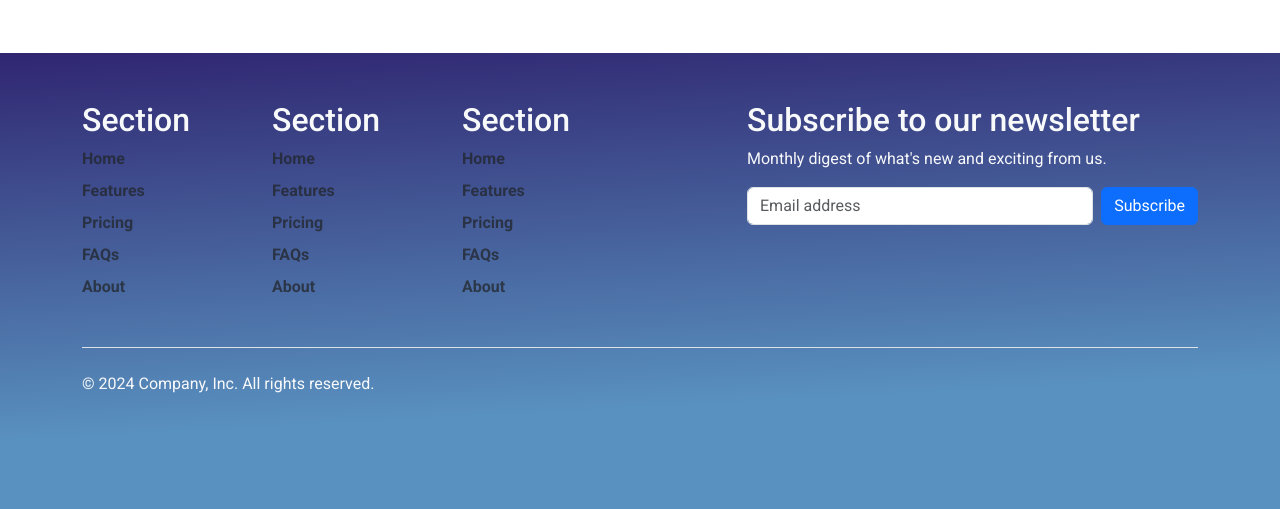
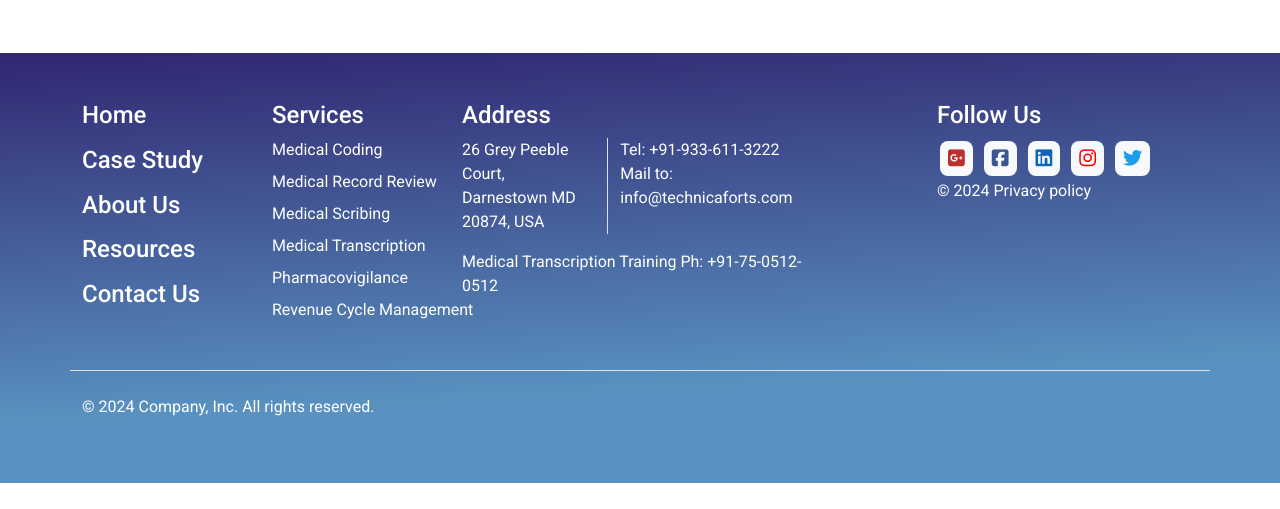
Before and after one commit to gaurang-tandon/technicaforts, a PHP site: page / in a window 1280 px wide. Shown: the part 3351-3860 px from the top of the page. After the commit the page ends 3834 px from the top, so only its background shows below. Run offline with PHP 8.4, Linux system fonts and the light colour scheme.

Commit message:
footer added, navbar css updated

```diff
--- a/footer.php
+++ b/footer.php
@@ -1,58 +1,97 @@
-<div class="container-fuild bg-custom-blue text-light">
-  <div class="container"><footer class="py-5">
+<head>
+  <link rel="stylesheet" href="./styles/footer.css" />
+</head>
+<div class="container-fuild bg-custom-blue text-light py-0">
+  <div class="container py-0">
+    <footer class="pt-5">
       <div class="row">
         <div class="col-6 col-md-2 mb-3">
-        <h5>Section</h5>
-        <ul class="nav flex-column text-light">
-          <li class="nav-item mb-2"><a href="#" class="nav-link p-0 text-body-secondary">Home</a></li>
-          <li class="nav-item mb-2"><a href="#" class="nav-link p-0 text-body-secondary">Features</a></li>
-          <li class="nav-item mb-2"><a href="#" class="nav-link p-0 text-body-secondary">Pricing</a></li>
-          <li class="nav-item mb-2"><a href="#" class="nav-link p-0 text-body-secondary">FAQs</a></li>
-          <li class="nav-item mb-2"><a href="#" class="nav-link p-0 text-body-secondary">About</a></li>
+          <ul class="nav flex-column footer-list">
+            <li class="nav-item mb-2  text-light"><a href="#" class="nav-link p-0 text-light">
+                <h6>Home</h6>
+              </a></li>
+            <li class="nav-item mb-2"><a href="#" class="nav-link p-0 ">
+                <h6>Case Study</h6>
+              </a></li>
+            <li class="nav-item mb-2"><a href="#" class="nav-link p-0 ">
+                <h6>About Us</h6>
+              </a></li>
+            <li class="nav-item mb-2"><a href="#" class="nav-link p-0 ">
+                <h6>Resources</h6>
+              </a></li>
+            <li class="nav-item mb-2"><a href="#" class="nav-link p-0 ">
+                <h6>Contact Us</h6>
+              </a></li>
           </ul>
         </div>
 
         <div class="col-6 col-md-2 mb-3">
-        <h5>Section</h5>
-        <ul class="nav flex-column text-light">
-          <li class="nav-item mb-2"><a href="#" class="nav-link p-0 text-body-secondary">Home</a></li>
-          <li class="nav-item mb-2"><a href="#" class="nav-link p-0 text-body-secondary">Features</a></li>
-          <li class="nav-item mb-2"><a href="#" class="nav-link p-0 text-body-secondary">Pricing</a></li>
-          <li class="nav-item mb-2"><a href="#" class="nav-link p-0 text-body-secondary">FAQs</a></li>
-          <li class="nav-item mb-2"><a href="#" class="nav-link p-0 text-body-secondary">About</a></li>
+          <h6>Services</h6>
+          <ul class="nav flex-column footer-list">
+            <li class="nav-item mb-2"><a href="#" class="nav-link p-0">Medical Coding</a></li>
+            <li class="nav-item mb-2"><a href="#" class="nav-link p-0 ">Medical Record Review</a></li>
+            <li class="nav-item mb-2"><a href="#" class="nav-link p-0 ">Medical Scribing</a></li>
+            <li class="nav-item mb-2"><a href="#" class="nav-link p-0 ">Medical Transcription</a></li>
+            <li class="nav-item mb-2"><a href="#" class="nav-link p-0 ">Pharmacovigilance</a></li>
+            <li class="nav-item mb-2 text-nowrap"><a href="#" class="nav-link p-0 ">Revenue Cycle Management</a></li>
           </ul>
         </div>
 
-      <div class="col-6 col-md-2 mb-3">
-        <h5>Section</h5>
-        <ul class="nav flex-column text-light">
-          <li class="nav-item mb-2"><a href="#" class="nav-link p-0 text-body-secondary">Home</a></li>
-          <li class="nav-item mb-2"><a href="#" class="nav-link p-0 text-body-secondary">Features</a></li>
-          <li class="nav-item mb-2"><a href="#" class="nav-link p-0 text-body-secondary">Pricing</a></li>
-          <li class="nav-item mb-2"><a href="#" class="nav-link p-0 text-body-secondary">FAQs</a></li>
-          <li class="nav-item mb-2"><a href="#" class="nav-link p-0 text-body-secondary">About</a></li>
-        </ul>
+        <div class="col-6 col-md-4 mb-3">
+          <div class="row">
+            <h6 class="col-12">Address</h6>
+          </div>
+          <div class="row ">
+            <p class="fs-6 col-5 border-end">
+              26 Grey Peeble Court,<br>
+              Darnestown MD 20874, USA
+            </p>
+            <p class="fs-6 col-7">
+              Tel: +91-933-611-3222<br>
+              Mail to: info@technicaforts.com<br>
+            </p>
+          </div>
+          <div class="row">
+            <div class="col-12">
+            Medical Transcription Training Ph: +91-75-0512-0512
+            </div>
+          </div>
         </div>
 
-      <div class="col-md-5 offset-md-1 mb-3">
-        <form>
-          <h5>Subscribe to our newsletter</h5>
-          <p>Monthly digest of what's new and exciting from us.</p>
-          <div class="d-flex flex-column flex-sm-row w-100 gap-2 text-light">
-            <label for="newsletter1" class="visually-hidden">Email address</label>
-            <input id="newsletter1" type="text" class="form-control" placeholder="Email address">
-            <button class="btn btn-primary" type="button">Subscribe</button>
-          </div>
-        </form>
+        <div class="col-md-3 offset-md-1 mb-3">
+          <h6>Follow Us</h6>
+          <div class="fs-5 footer-social-media-parent d-none d-lg-block">
+            <a href="#" class="social-media bg-light rounded-3 text-decoration-none g-plus" target="_blank">
+              <i class="fab fa-google-plus-square"></i>
+            </a>
+            <a href="#" class="social-media bg-light rounded-3 text-decoration-none facebook" target="_blank">
+              <i class="fab fa-facebook-square"></i>
+            </a>
+            <a href="#" class="social-media bg-light rounded-3 text-decoration-none linkedin" target="_blank">
+              <i class="fab fa-linkedin"></i>
+            </a>
+            <a href="#" class="social-media bg-light rounded-3 text-decoration-none instagram" target="_blank">
+              <i class="fab fa-instagram"></i>
+            </a>
+            <a href="#" class="social-media bg-light rounded-3 text-decoration-none twitter" target="_blank">
+              <i class="fab fa-twitter"></i>
+            </a>
+            <p>© 2024 Privacy policy</p>
           </div>
         </div>
 
         <div class="d-flex flex-column flex-sm-row justify-content-between py-4 my-4 border-top">
           <p>© 2024 Company, Inc. All rights reserved.</p>
           <ul class="list-unstyled d-flex text-light">
-        <li class="ms-3"><a class="link-body-emphasis" href="#"><svg class="bi" width="24" height="24"><use xlink:href="#twitter"></use></svg></a></li>
-        <li class="ms-3"><a class="link-body-emphasis" href="#"><svg class="bi" width="24" height="24"><use xlink:href="#instagram"></use></svg></a></li>
-        <li class="ms-3"><a class="link-body-emphasis" href="#"><svg class="bi" width="24" height="24"><use xlink:href="#facebook"></use></svg></a></li>
+            <li class="ms-3"><a class="link-body-emphasis" href="#"><svg class="bi" width="24" height="24">
+                  <use xlink:href="#twitter"></use>
+                </svg></a></li>
+            <li class="ms-3"><a class="link-body-emphasis" href="#"><svg class="bi" width="24" height="24">
+                  <use xlink:href="#instagram"></use>
+                </svg></a></li>
+            <li class="ms-3"><a class="link-body-emphasis" href="#"><svg class="bi" width="24" height="24">
+                  <use xlink:href="#facebook"></use>
+                </svg></a></li>
           </ul>
         </div>
     </footer>
--- a/styles/footer.css
+++ b/styles/footer.css
@@ -6,3 +6,13 @@
     );
     color: white !important;
   }
+
+
+  .footer-list li a{
+    color: #ffffff !important;
+  }
+
+  .footer-social-media-parent a {
+    display: inline-flex;
+    margin: 3px;
+  }
--- a/styles/navbar.css
+++ b/styles/navbar.css
@@ -65,7 +65,7 @@
 }
 
 /* Navbar Links */
-.nav-link {
+.navbar-nav .nav-link {
   font-weight: 600;
   /* font-size: clamp(0.9rem, 1.2vw, 1.25rem); */
   padding: 0.5rem 1rem;
@@ -74,7 +74,7 @@
   transition: color 0.3s ease;
 }
 
-.navbar-links:hover {
+.navbar-nav .navbar-links:hover {
   color: #00aef0;
 }
 
@@ -91,7 +91,7 @@
   color: black !important;
 }
 
-.nav-item .dropdown-menu li:hover a {
+.navbar-nav .nav-item .dropdown-menu li:hover a {
   background-color: #00aef0;
   color: #ffffff !important;
   /* animation: bounce 1s ease-in-out; */
@@ -143,7 +143,7 @@
   color: white !important;
 }
 
-.nav-item:hover {
+.navbar-nav .nav-item:hover {
   background-color: #00aef0;
 }
 
```
Lines whose indentation alone changed are shown as unchanged.
